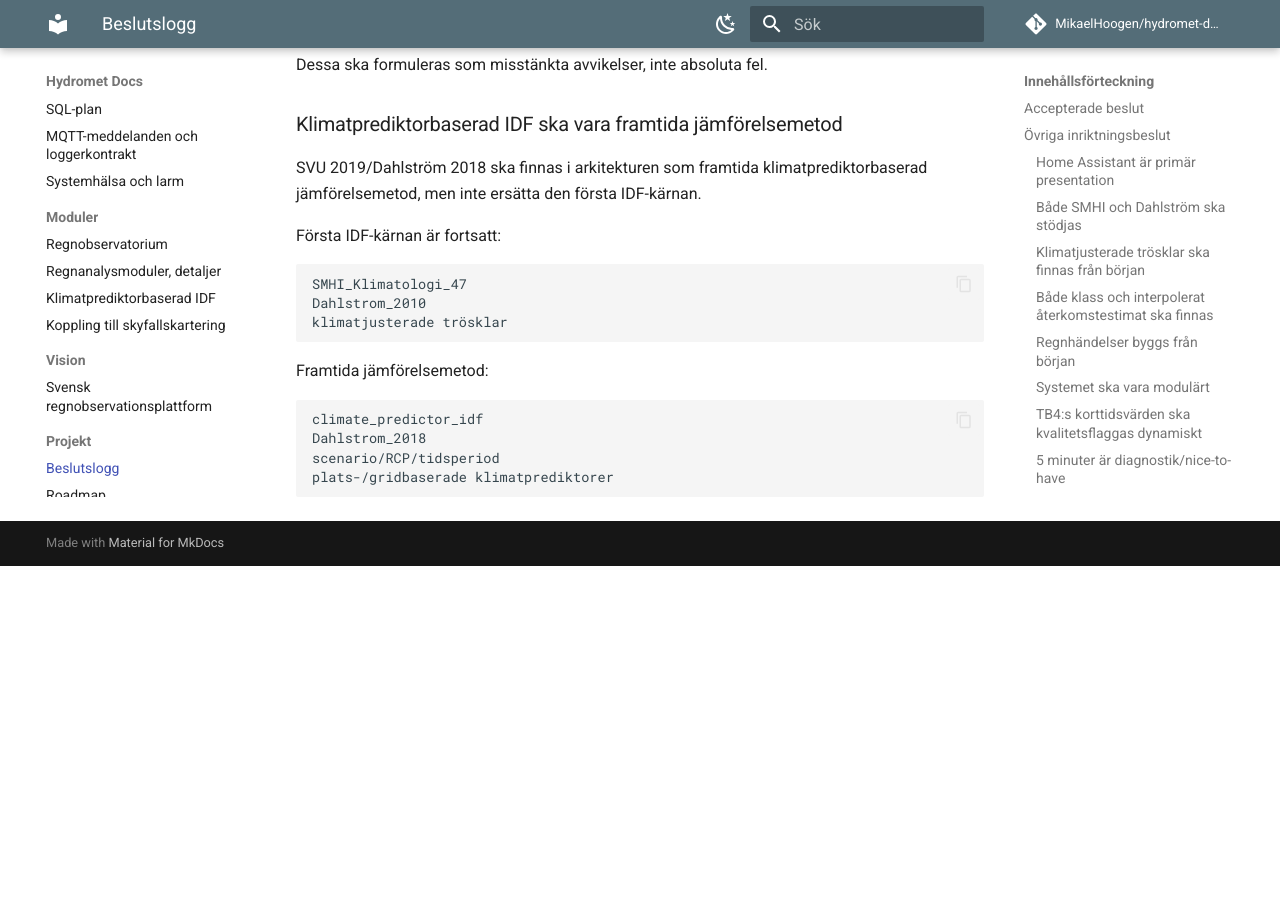
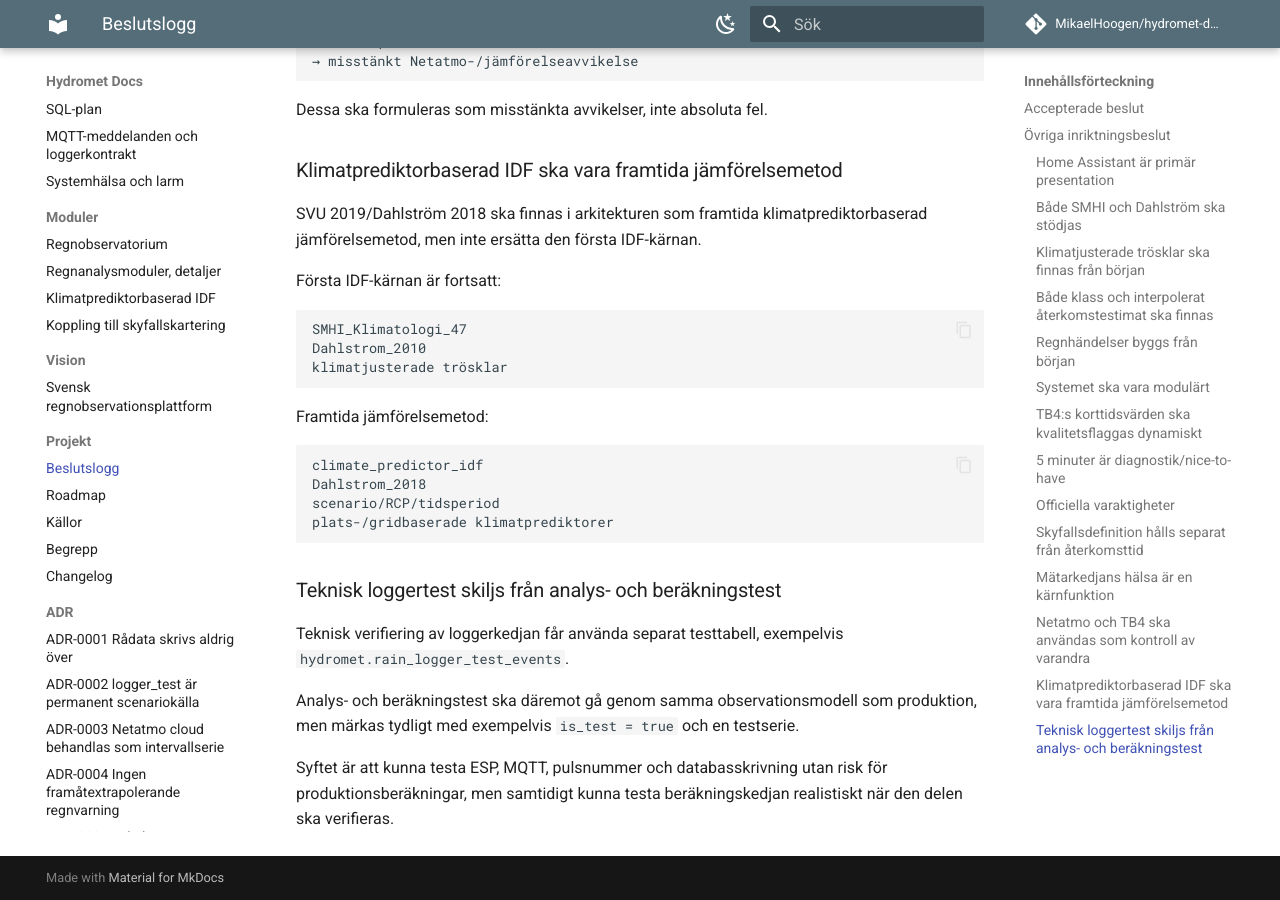
Before and after one commit to MikaelHoogen/hydromet-docs, an MkDocs documentation site: the page built from docs/decisions.md, in a window 1280 px wide and 900 px high, scrolled down 2314 px. Built offline with MkDocs 1.6.1 and Material for MkDocs 9.7.7, drawn with Linux system fonts in a browser that asks for light colours; comment, search, counter and statistics services are not loaded; before the commit the page ends 2880 px from its top, so only the background shows below that; some of the changed text lies outside the part shown.

Commit message:
docs: update decision log for logger test separation

````diff
--- a/docs/decisions.md
+++ b/docs/decisions.md
@@ -14,6 +14,7 @@ Detta dokument sammanfattar viktiga arkitekturbeslut. Detaljerade beslut dokumen
 | ADR-0006 | Asymmetriska hälsokontroller mellan TB4 och Netatmo | Accepted |
 | ADR-0007 | Klimatprediktorbaserad IDF är en framtida jämförelsemetod | Accepted |
 | ADR-0008 | Hydromet core byggs före regnmodul | Accepted |
+| ADR-0009 | Loggertest separeras från analys- och beräkningstest | Accepted |
 
 ## Övriga inriktningsbeslut
 
@@ -97,3 +98,11 @@ Dahlstrom_2018
 scenario/RCP/tidsperiod
 plats-/gridbaserade klimatprediktorer
 ```
+
+### Teknisk loggertest skiljs från analys- och beräkningstest
+
+Teknisk verifiering av loggerkedjan får använda separat testtabell, exempelvis `hydromet.rain_logger_test_events`.
+
+Analys- och beräkningstest ska däremot gå genom samma observationsmodell som produktion, men märkas tydligt med exempelvis `is_test = true` och en testserie.
+
+Syftet är att kunna testa ESP, MQTT, pulsnummer och databasskrivning utan risk för produktionsberäkningar, men samtidigt kunna testa beräkningskedjan realistiskt när den delen ska verifieras.
````
